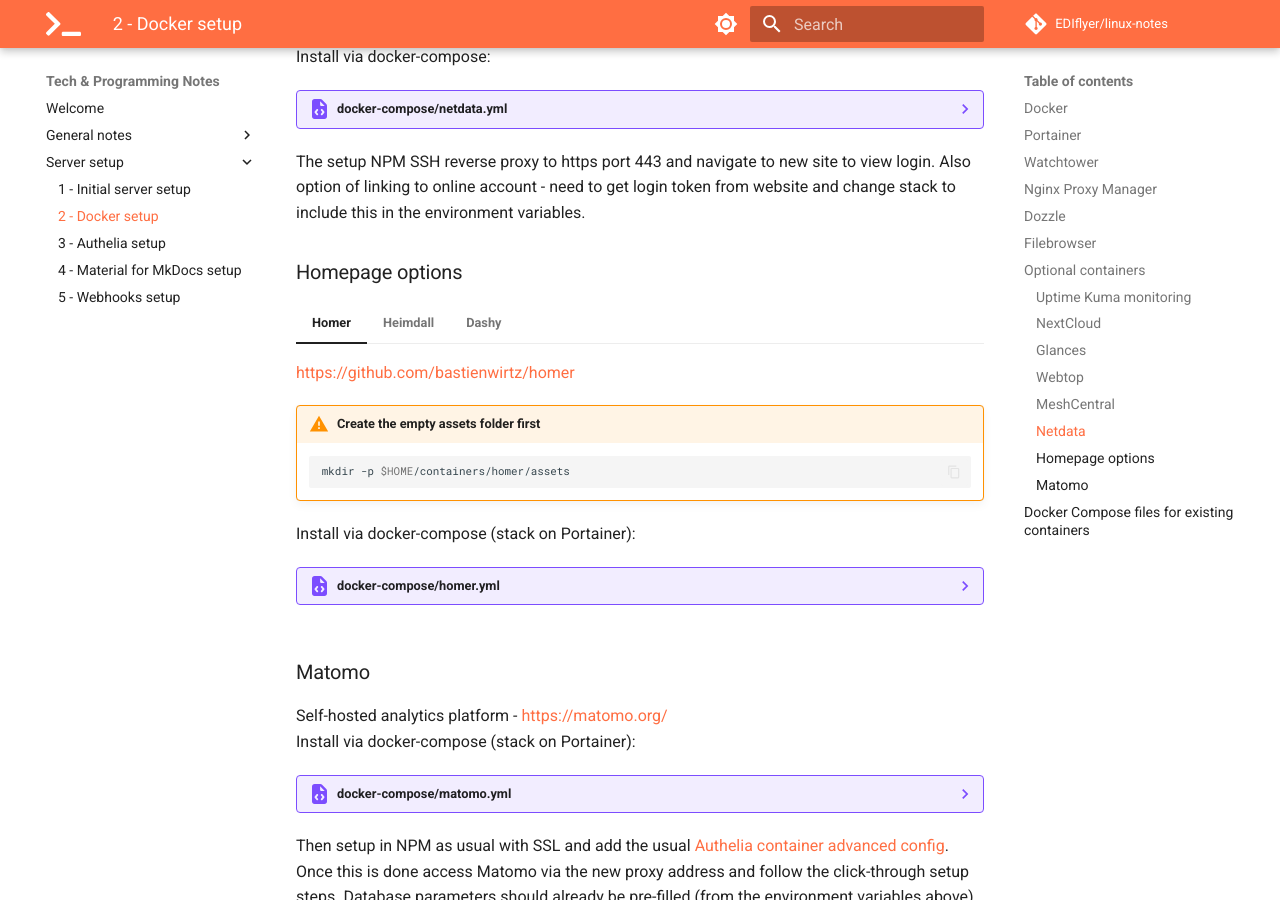
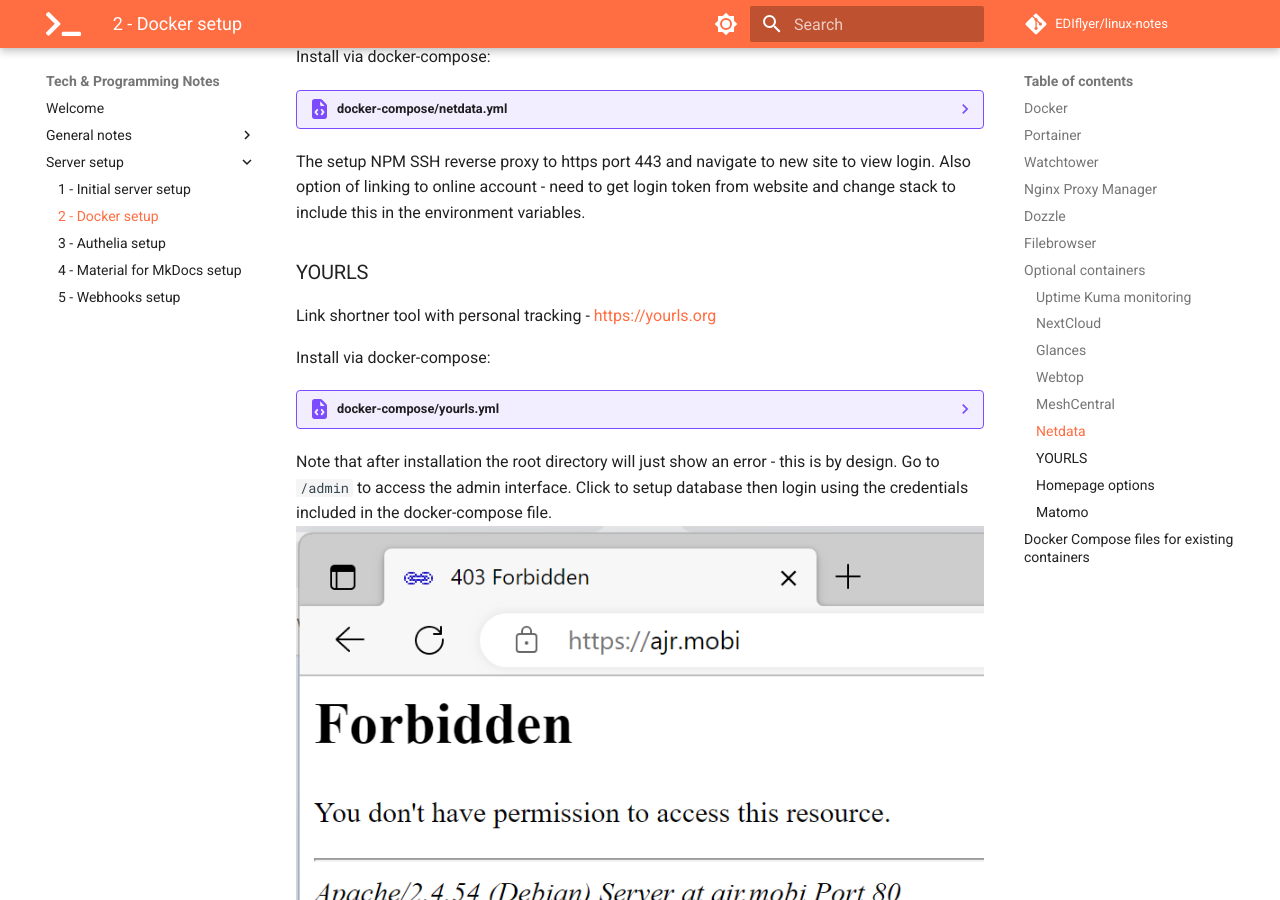
Before and after one commit to EDIflyer/linux-notes, an MkDocs documentation site: the page built from docs/server-setup/docker_setup.md, in a window 1280 px wide and 900 px high, scrolled down 7561 px. Built offline with MkDocs 1.6.1 and Material for MkDocs 9.7.7, drawn with Linux system fonts in a browser that asks for light colours; comment, search, counter and statistics services are not loaded; part of the change alters nothing that is shown.

Commit message:
add yourls docker info

````diff
--- /dev/null
+++ b/docs/server-setup/docker-compose/yourls.yml
@@ -0,0 +1,41 @@
+version: '3'
+services:
+  yourls_db:
+    container_name: yourls_db
+    image: mysql
+    # NOTE: use of "mysql_native_password" is not recommended: https://dev.mysql.com/doc/refman/8.0/en/upgrading-from-previous-series.html#upgrade-caching-sha2-password
+    # (this is just an example, not intended to be a production configuration)
+    command: --default-authentication-plugin=mysql_native_password
+    restart: always
+    volumes:
+      - /home/alan/containers/yourls:/var/lib/mysql
+    environment:
+      MYSQL_ROOT_PASSWORD: setarandomrootpasswordhere
+      MYSQL_DATABASE: yourls    # don't change these
+      MYSQL_USER: yourls        # don't change these
+      MYSQL_PASSWORD: yourls    # don't change these
+    networks:
+      - nginx-proxy-manager_default
+
+  yourls:
+    container_name: yourls
+    links:
+      - yourls_db
+    depends_on:
+      - yourls_db
+    expose:
+      - 80
+    environment:
+      - YOURLS_SITE=https://ajr.mobi
+      - YOURLS_USER=setadminusernamehere
+      - YOURLS_PASS=setadminpasswordhere
+      - YOURLS_DB_HOST=yourls_db
+      - YOURLS_DB_USER=yourls
+      - YOURLS_DB_PASS=yourls
+    image: yourls
+    networks:
+      - nginx-proxy-manager_default
+networks:
+  nginx-proxy-manager_default:
+    external: true
+    name: nginx-proxy-manager_default
--- a/docs/server-setup/docker_setup.md
+++ b/docs/server-setup/docker_setup.md
@@ -295,6 +295,18 @@ Install via docker-compose:
     ```
 The setup NPM SSH reverse proxy to https port 443 and navigate to new site to view login. Also option of linking to online account - need to get login token from website and change stack to include this in the environment variables.
 
+### YOURLS
+Link shortner tool with personal tracking - https://yourls.org
+
+Install via docker-compose:
+??? example "docker-compose/yourls.yml"
+    ``` yaml linenums="11 13 29-31"
+    --8<-- "docs/server-setup/docker-compose/yourls.yml"
+    ```
+
+Note that after installation the root directory will just show an error - this is by design. Go to `/admin` to access the admin interface. Click to setup database then login using the credentials included in the docker-compose file.
+![](../images/2023-03-01-00-27-37.png)
+
 ### Homepage options
 
 === "Homer"
````
Also changed, not shown: docs/images/2023-03-01-00-27-37.png (added).
